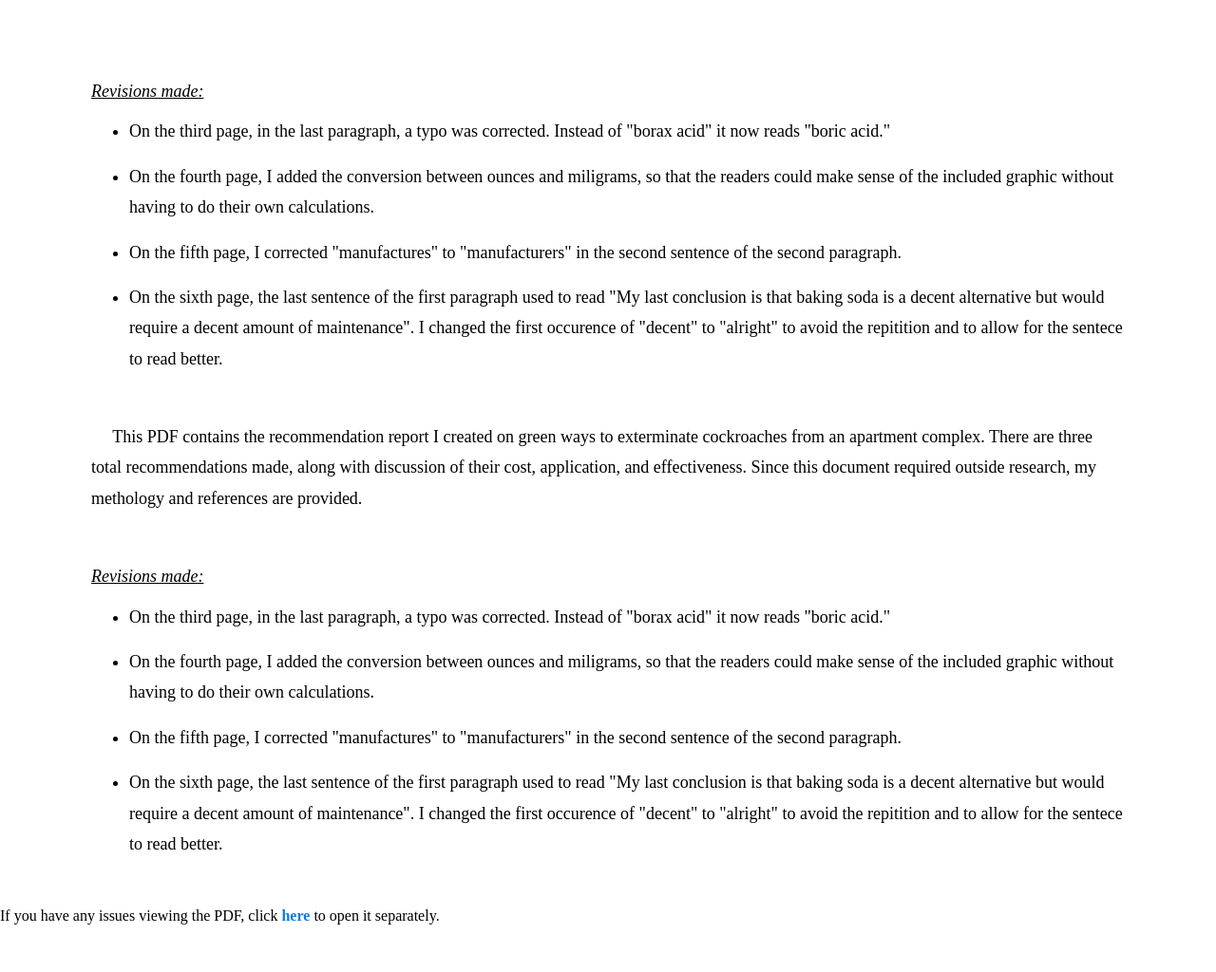
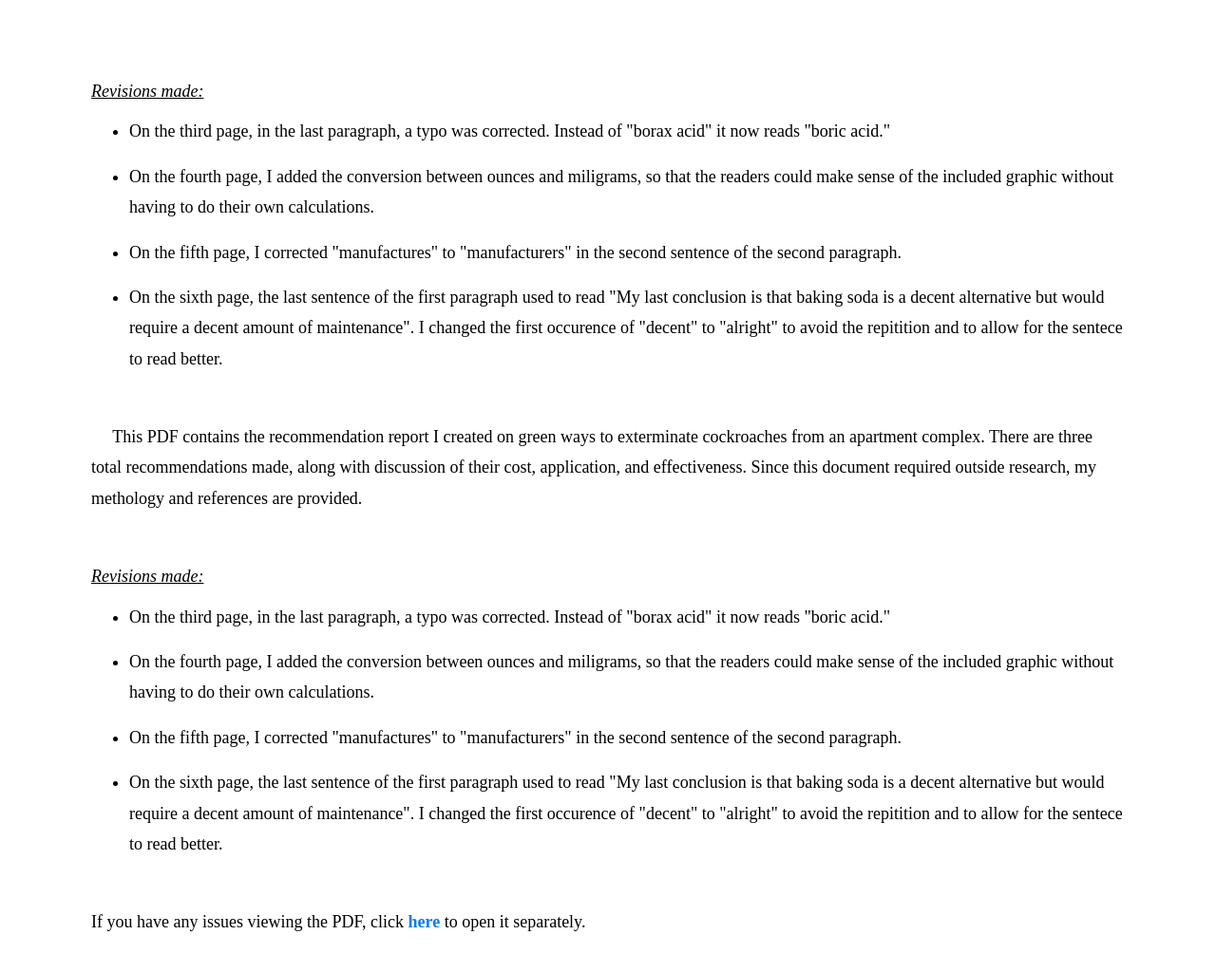
Before and after one commit to cfrost6/cfrost6.github.io, a Jekyll site: the page english/MWA3.html, which Jekyll copies as it is, in a window 1280 px wide. Shown: the part 1239-2263 px from the top of the page at 95% size. Built offline with Jekyll 4.4.1, drawn with Linux system fonts in a browser that asks for light colours; some web fonts are replaced; grey boxes are pictures that could not be loaded.

Commit message:
Update MWA3.html

```diff
--- a/english/MWA3.html
+++ b/english/MWA3.html
@@ -146,7 +146,8 @@
                 </div>
             </div>
 
-            <br><br>
+            </p>
+            <p>
 
             If you have any issues viewing the PDF, click
             <b><a style="color: #097bed" href="/english/PDFs/Recommendation Report.pdf">here</a></b>
```
